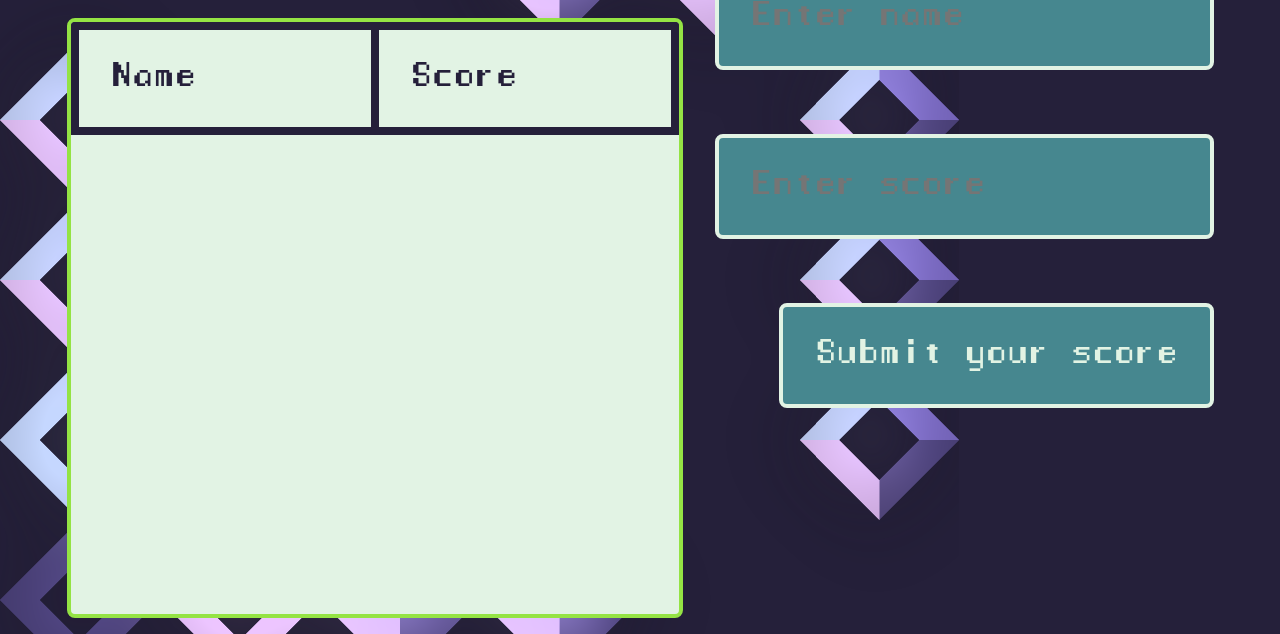
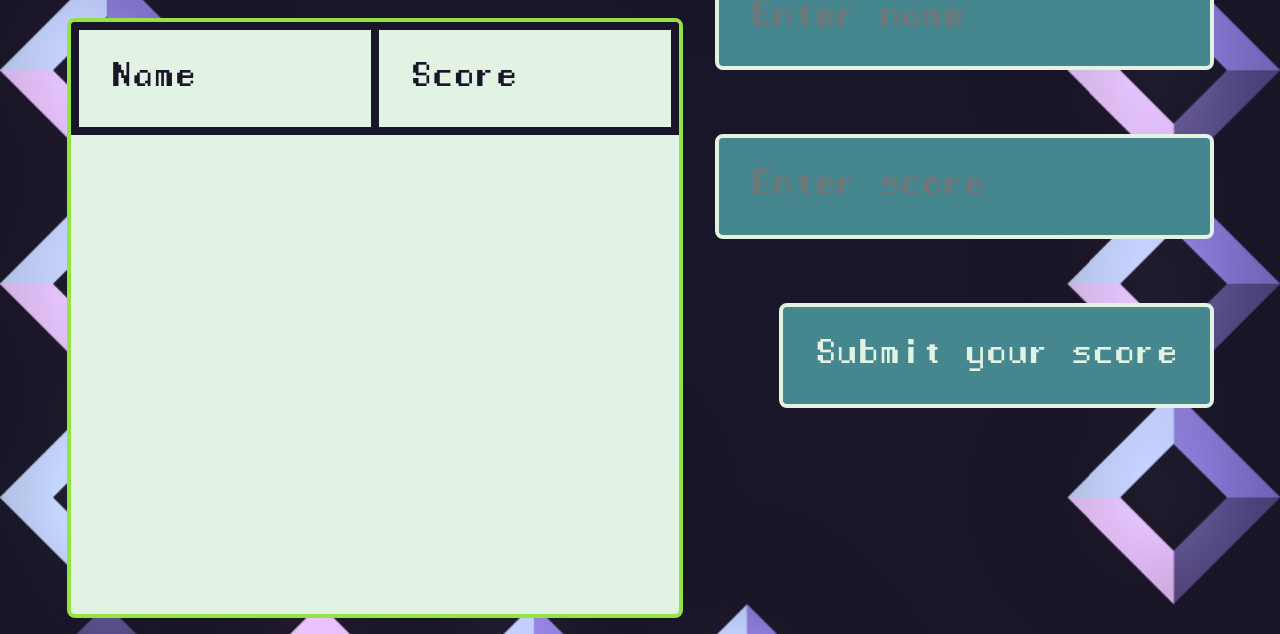
Before and after one commit to gabrielyea/leaderboard, a website built with webpack: page src/index.html in a window 1280 px wide. Shown: the part 280-914 px from the top of the page. Built offline with nearby package versions, Linux system fonts and the light colour scheme.

Commit message:
Fix some styles

```diff
--- a/src/scss/layout/_body.scss
+++ b/src/scss/layout/_body.scss
@@ -8,6 +8,8 @@ body {
   padding: 0 5em;
   background-image: url('../assets/mobile-background.png');
   background-repeat: no-repeat;
+  background-position: center;
+  background-size: cover;
 }
 
 // @include media(">tablet") {
--- a/src/scss/layout/_table.scss
+++ b/src/scss/layout/_table.scss
@@ -24,8 +24,8 @@ th {
   border: 4px solid $color;
   border-radius: 8px;
   text-align: left;
-  padding: 1em;
-  min-width: 150px;
+  padding: 1em 0;
+  min-width: 100px;
 }
 
 tr:nth-child(even) {
--- a/src/scss/utils/_variables.scss
+++ b/src/scss/utils/_variables.scss
@@ -9,7 +9,7 @@ $main-font: 'Secret Mana';
 $main-theme-color: #ea4f36;
 $dark-background-color: #303030;
 
-$theme-colors: (light1:#94e344 , light2:#e2f3e4, dark1:#25203a , dark2:#46878f );
+$theme-colors: (light1:#94e344 , light2:#e2f3e4, dark1:#1a1629 , dark2:#46878f );
 
 @function get-color($themeName) {
   @return map.get($theme-colors, $themeName);
```
